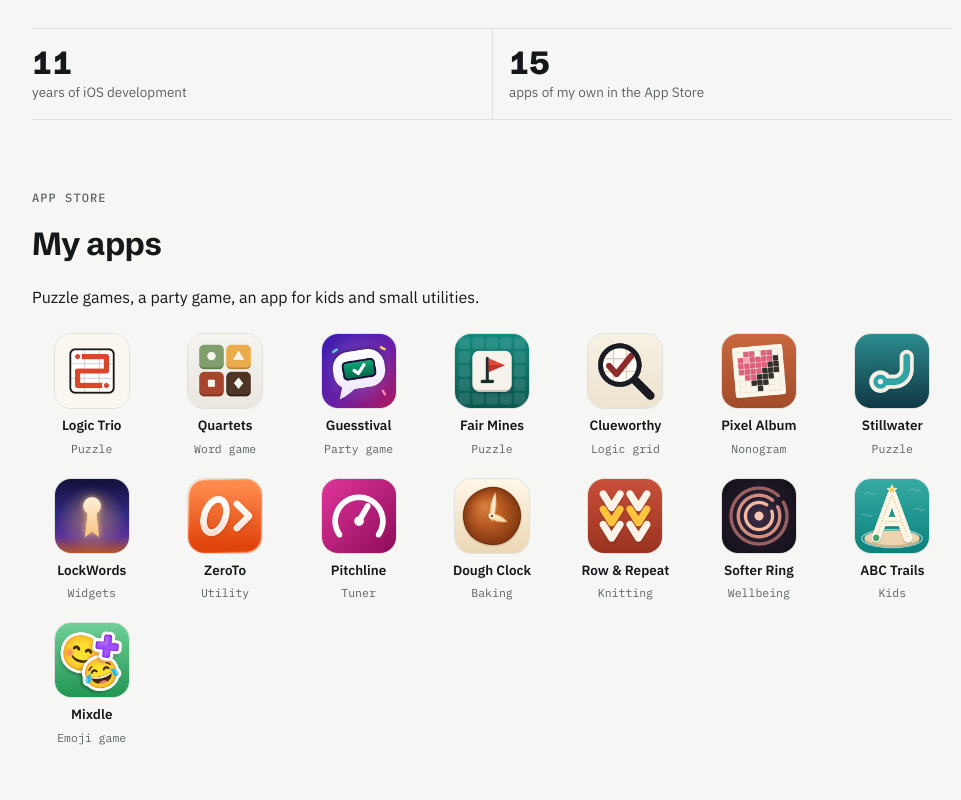
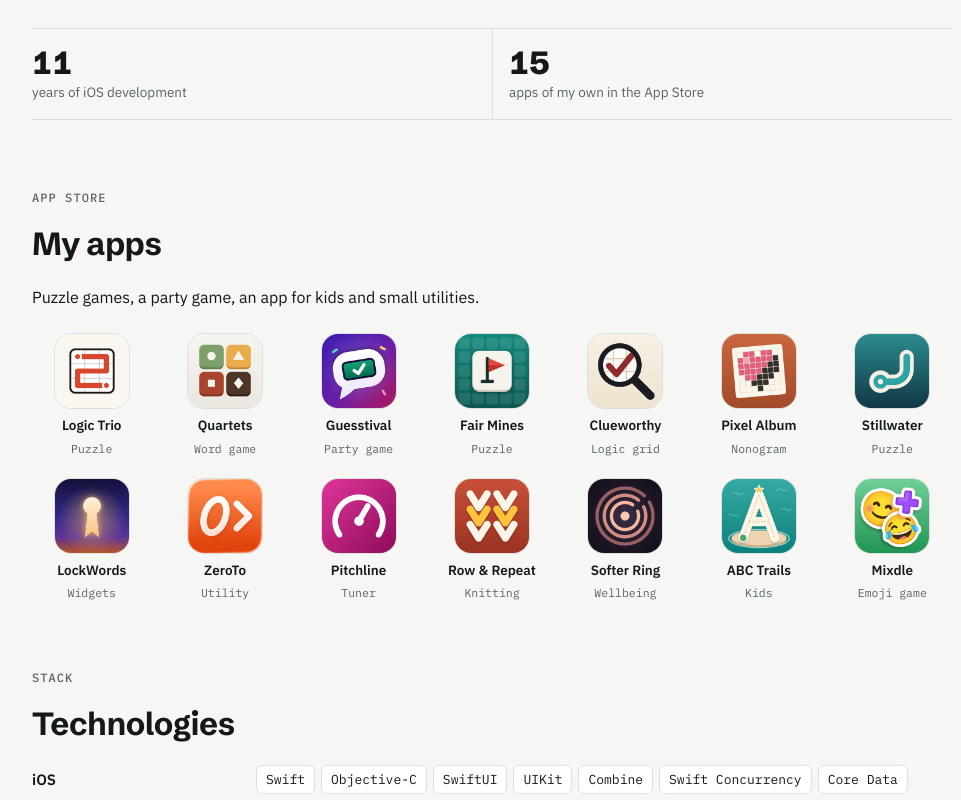
Before and after one commit to Xzot/xzot.github.io, a plain HTML site: page index.html in a window 1280 px wide. Shown: the part 386-1186 px from the top of the page, without its empty margins (148-1109 px from the left). Drawn offline with Linux system fonts and the light colour scheme.

Commit message:
Remove Dough Clock from the app list

```diff
--- a/index.html
+++ b/index.html
@@ -140,7 +140,7 @@ const APPS=[
  [6816624504,"Logic Trio","Puzzle"],[6816981192,"Quartets","Word game"],[6816711869,"Guesstival","Party game"],
  [6816734155,"Fair Mines","Puzzle"],[6816840436,"Clueworthy","Logic grid"],[6816840605,"Pixel Album","Nonogram"],
  [6816840312,"Stillwater","Puzzle"],[6816537476,"LockWords","Widgets"],[6816867700,"ZeroTo","Utility"],
- [6817300181,"Pitchline","Tuner"],[6817758295,"Dough Clock","Baking"],[6817658793,"Row & Repeat","Knitting"],
+ [6817300181,"Pitchline","Tuner"],[6817658793,"Row & Repeat","Knitting"],
  [6817680527,"Softer Ring","Wellbeing"],[6817313417,"ABC Trails","Kids"],[1605544868,"Mixdle","Emoji game"]
 ];
 document.getElementById("shelf").innerHTML=APPS.map(([id,n,c])=>
```
Also changed, not shown: assets/icons/6817758295.jpg (deleted).
